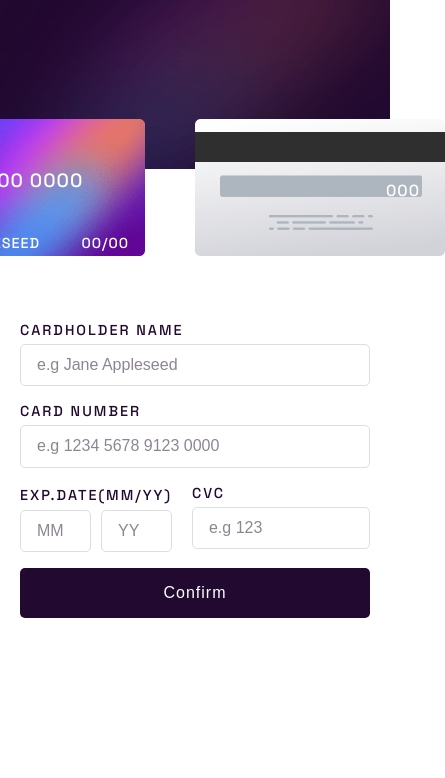
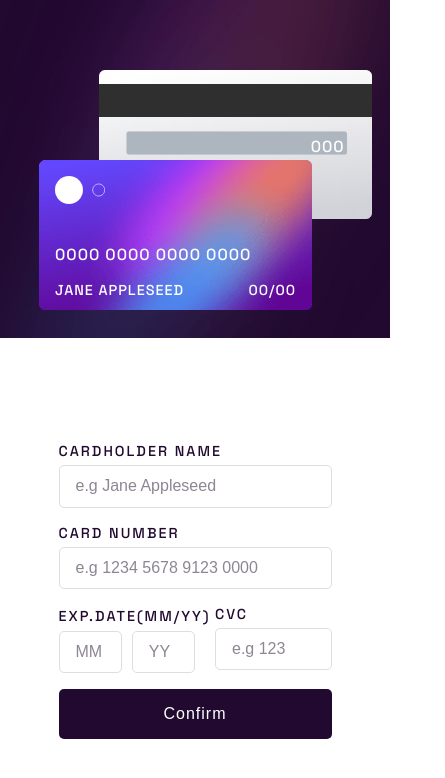
Before and after one commit to renansouza12/card-details-form, an Angular app: page / in a window 390 px wide. Shown: the top 778 px of the page, 445 px wide, since content can reach past the window. Built offline with nearby package versions, Linux system fonts and the light colour scheme.

Commit message:
size responsives added

```diff
--- a/src/app/app.component.scss
+++ b/src/app/app.component.scss
@@ -23,7 +23,7 @@
         .image_mobile{
             display: block;
             width: 100vw;
-            height: 20vh;
+            height: 40vh;
         }
     }
 }
--- a/src/app/components/confirmation-msg/confirmation-msg.component.ts
+++ b/src/app/components/confirmation-msg/confirmation-msg.component.ts
@@ -3,7 +3,7 @@ import { Component,Output, EventEmitter } from '@angular/core';
 @Component({
   selector: 'app-confirmation-msg',
   templateUrl: './confirmation-msg.component.html',
-  styleUrls: ['./confirmation-msg.component.scss']
+  styleUrls: ['./confirmation-msg.component.scss','confirmation-msg.responsive.component.scss']
 })
 export class ConfirmationMsgComponent {
 
--- /dev/null
+++ b/src/app/components/confirmation-msg/confirmation-msg.responsive.component.scss
@@ -0,0 +1,10 @@
+@media (max-width:768px) {
+    .confirmation_message{
+       width: 100vw;
+       margin-top:4rem ;
+       padding:  0 2rem;
+    }
+    button{
+       width: 30%;
+    }
+}
--- a/src/app/components/details-form/details-form-card.responsive.component.scss
+++ b/src/app/components/details-form/details-form-card.responsive.component.scss
@@ -20,10 +20,12 @@
 @media  (max-width: 768px) {
     .container{
         .cards{
-            width: 500px;
-            display: flex;
-            transform: translateY(-50px);
+            transform: translateX(0);
+            position: absolute;
+            top: -40%;
+            width:50%;
             .card_front{
+                transform: translateX(0);
                 .card_front_content{
                     img{
                         width: 50px;
@@ -31,10 +33,36 @@
                 }
             }
             .card_back{
+                position: absolute;
+                top: -55%;
+                transform: translateX(60px);
+                z-index: -1;
                 .card_back_content{
-                    top: 40%;
+                    top: 43%;
+
                 }
             }
         }
     }
 }
+
+@media (max-width:425px) {
+    .container{
+        .cards{
+            width: 70%;
+            top: -35%;
+            left: 10%;
+            .card_front{
+                .card_front_content{
+                    .card_front_info{
+                        h3,p{
+                            font-size: 1rem;
+
+                        }
+
+                    }
+                }
+            }
+        }
+    }
+}
--- a/src/app/components/details-form/details-form.component.html
+++ b/src/app/components/details-form/details-form.component.html
@@ -40,7 +40,7 @@
         <div class="field_input">
             <label for="card_number">card number</label>
             <input type="text" [(ngModel)]="cardNumber" id="card_number" placeholder="e.g 1234 5678 9123 0000"
-                formControlName="number" [class.invalid]="registerForm.get('number')?.invalid &&
+                formControlName="number" maxlength="19" [class.invalid]="registerForm.get('number')?.invalid &&
             (registerForm.get('number')?.dirty ||
             registerForm.get('number')?.touched || isSubmitted)">
             <span class="erro" *ngIf="registerForm.get('number')?.invalid &&
@@ -53,7 +53,7 @@
                 <div class="field_date">
                     <div class="field_month">
                         <input class="input_date" [(ngModel)]="month" type="text" name="month" id="month"
-                            placeholder="MM" formControlName="month" [class.invalid]="registerForm.get('month')?.invalid &&
+                            placeholder="MM" formControlName="month" maxlength="2" [class.invalid]="registerForm.get('month')?.invalid &&
                         (registerForm.get('month')?.dirty ||
                         registerForm.get('month')?.touched || isSubmitted)">
                         <span class="erro" *ngIf="registerForm.get('month')?.invalid &&
@@ -62,7 +62,7 @@
                     </div>
                     <div class="field_year">
                         <input class="input_date" [(ngModel)]="year" type="text" name="year" id="year" placeholder="YY"
-                            formControlName="year" [class.invalid]="registerForm.get('year')?.invalid &&
+                            formControlName="year" maxlength="2"  [class.invalid]="registerForm.get('year')?.invalid &&
                         (registerForm.get('year')?.dirty ||
                         registerForm.get('year')?.touched || isSubmitted)">
                         <span class="erro" *ngIf="registerForm.get('year')?.invalid &&
@@ -76,7 +76,7 @@
             <div class="cvc_details">
                 <label for="cvc">cvc</label>
                 <input class="input_date" [(ngModel)]="cvc" type="text" name="cvc" placeholder="e.g 123"
-                    formControlName="cvc" [class.invalid]="registerForm.get('cvc')?.invalid &&
+                    formControlName="cvc" maxlength="3" [class.invalid]="registerForm.get('cvc')?.invalid &&
                 (registerForm.get('cvc')?.dirty ||
                 registerForm.get('cvc')?.touched || isSubmitted)">
                 <span class="erro" *ngIf="registerForm.get('cvc')?.invalid &&
@@ -86,9 +86,5 @@
         </div>
         <button>Confirm</button>
     </form>
-
-    <div *ngIf="confirmationMsg" class="confirmation_message">
-        <app-confirmation-msg (confirmation)="btnConfirmation()"/>
-    </div>
-
+        <app-confirmation-msg   *ngIf="confirmationMsg" (confirmation)="btnConfirmation()"/>
 </div>
--- a/src/app/components/details-form/details-form.component.scss
+++ b/src/app/components/details-form/details-form.component.scss
@@ -74,10 +74,3 @@
     }
 
 }
-
-@media (max-width:768px) {
-    .container{
-        flex-direction: column;
-        transform: translateX(0px);
-    }
-}
--- a/src/app/components/details-form/details-form.component.ts
+++ b/src/app/components/details-form/details-form.component.ts
@@ -6,7 +6,7 @@ import { FormBuilder, Validators } from '@angular/forms';
   selector: 'app-details-form',
   templateUrl: './details-form.component.html',
   styleUrls: ['./details-form.component.scss','details-form-card.component.scss',
-  'details-form-card.responsive.component.scss']
+  'details-form-card.responsive.component.scss','details-form.responsive.component.scss']
 })
 export class DetailsFormComponent {
   name!:string;
@@ -18,7 +18,7 @@ export class DetailsFormComponent {
   registerForm = this.fb.group({
       name:['', Validators.required],
       number:['',[Validators.required,this.cardNumberValidation]],
-      month:['', [Validators.required, Validators.pattern('^(0[1-9]|1[0-2])$')]],
+      month:['', [Validators.required,Validators.pattern('^(0[1-9]|1[0-2])$')]],
       year:['', [Validators.required ,this.yearValidation]],
       cvc:['', [Validators.required,this.cvcValidation]],
   });
@@ -82,6 +82,15 @@ export class DetailsFormComponent {
     }
     return null;
   }
+  digitsLimit(maxDigits:Number){
+    return (control:any) => {
+      const inputValue = control.value.toString();
+      if (inputValue.length > maxDigits) {
+        return { maxDigits: true };
+      }
+      return null;
+    };
+  }
 
 
 }
--- /dev/null
+++ b/src/app/components/details-form/details-form.responsive.component.scss
@@ -0,0 +1,7 @@
+@media (max-width:768px) {
+    .container{
+        flex-direction: column;
+        transform: translateX(0px);
+        height: 60vh;
+    }
+}
```
Also changed, not shown: src/app/components/confirmation-msg/confirmation-msg.component.scss (line endings or trailing spaces).
